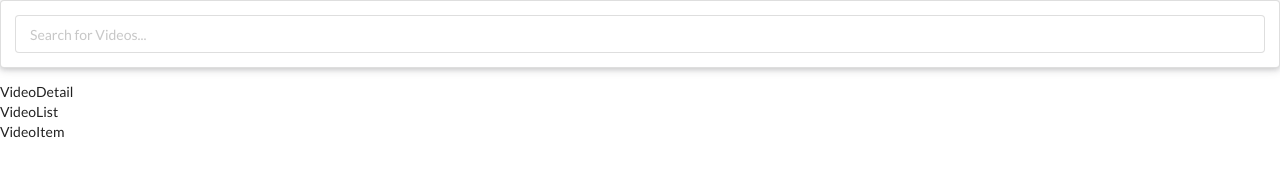
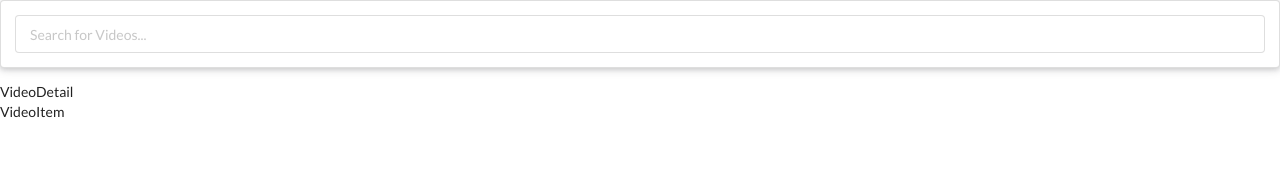
Before and after one commit to Raggan/react-videosite, a React (Create React App) app: page / in a window 1280 px wide. Shown: the top 192 px of the page. Built offline with nearby package versions, Linux system fonts and the light colour scheme.

Commit message:
small change

```diff
--- a/src/components/App.js
+++ b/src/components/App.js
@@ -1,7 +1,6 @@
 import React, { Component } from "react";
 import SearchBar from "./SearchBar";
 import VideoList from "./VideoList";
-import VideoItem from "./VideoItem";
 import VideoDetail from "./VideoDetail";
 
 class App extends Component {
@@ -11,7 +10,6 @@ class App extends Component {
         <SearchBar />
         <VideoDetail />
         <VideoList />
-        <VideoItem />
       </div>
     );
   }
--- a/src/components/VideoList.js
+++ b/src/components/VideoList.js
@@ -1,8 +1,13 @@
 import React, { Component } from "react";
+import VideoItem from "./VideoItem";
 
 class VideoList extends Component {
   render() {
-    return <div>VideoList</div>;
+    return (
+      <div>
+        <VideoItem />
+      </div>
+    );
   }
 }
 
```
